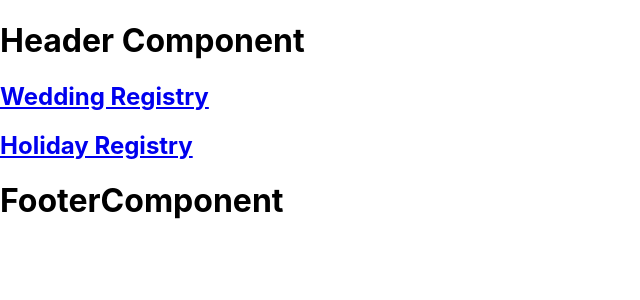
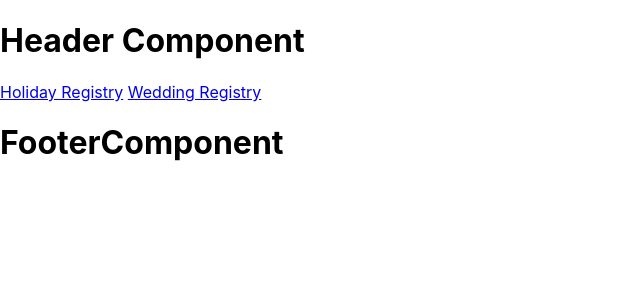
Before and after one commit to katiepestotnik/the-registry-frontend, a React (Create React App) app: page /registry in a window 1280 px wide. Shown: the top 300 px of the page, without its empty margins (0-640 px from the left). Built offline with nearby package versions, Linux system fonts and the light colour scheme.

Commit message:
change hyperlink back to a tags now no auth header error

```diff
--- a/src/components/Hyperlink.js
+++ b/src/components/Hyperlink.js
@@ -1,10 +1,5 @@
-import { Link } from "react-router-dom";
+
 const Hyperlink = (props) => {
-    return(
-    <div>
-            <Link to={"/wed-registry"}><h2>Wedding Registry</h2></Link>
-            <Link to={"/hol-registry"}><h2>Holiday Registry</h2></Link>
-    </div>
-    )
+    return <div><a href="https://the-registry.herokuapp.com/hol-registry">Holiday Registry</a> <a href="https://the-registry.herokuapp.com/wed-registry">Wedding Registry</a> </div>
 };
 export default Hyperlink;
```
